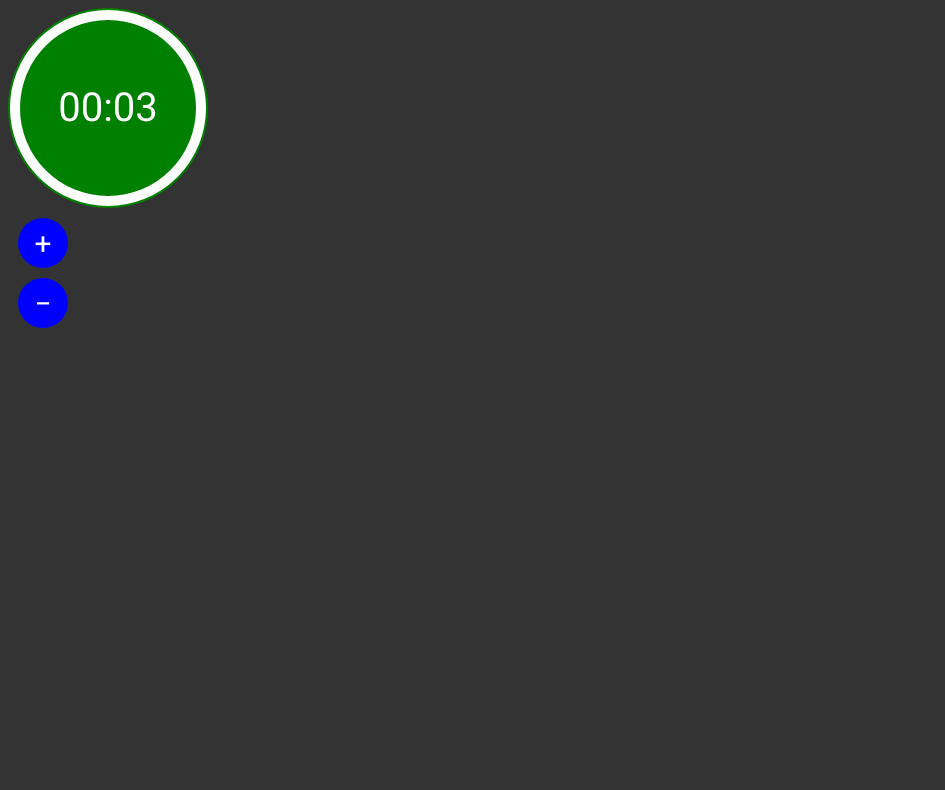
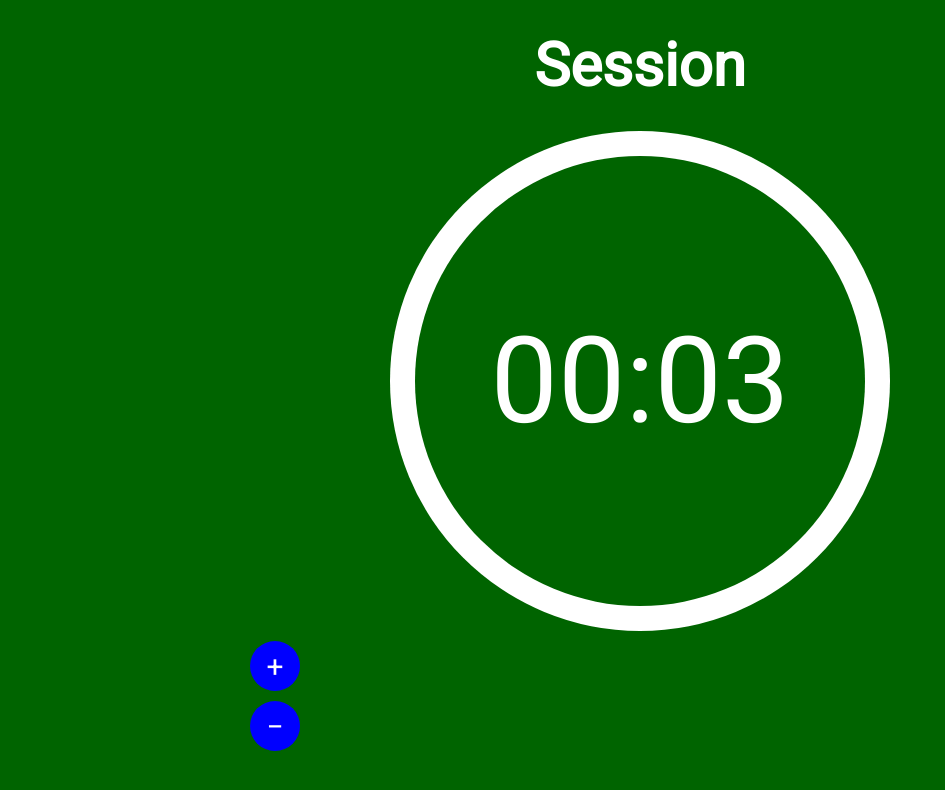
Before and after one commit to Meepasaurus/pomodoro, a website: page assets/index.html in a window 1280 px wide. Shown: the whole page, without its empty margins (0-945 px from the left). Drawn offline with nearby package versions, Linux system fonts and the light colour scheme; files that its build step writes are made by us from their sources.

Commit message:
layout wip, add sound

```diff
--- a/assets/index.html
+++ b/assets/index.html
@@ -9,7 +9,11 @@
 	<title>Pomodoro Timer</title>
 </head>
 <body>
-	<main>
+	<audio id="notification" src="audio/chime.mp3" preload="auto"></audio>
+	<main class="wrapper">
+		<div class="title"><h2 id="title">Session</h2></div>
+		<section class="clock-container">
+			<div class="one-by-one-aspect-ratio"></div>
 			<a class="btn-clock" href="#">
 				<div id="slice" class="circle-background">
 					<div class="clock-face">
@@ -17,6 +21,7 @@
 					</div>
 				</div>
 			</a>
+		</section>
 		<a id="plus" class="btn" href="#"><p>&plus;</p></a>
 		<a id="minus" class="btn" href="#"><p>&minus;</p></a>
 	</main>
--- a/assets/index.js
+++ b/assets/index.js
@@ -1,15 +1,13 @@
 'use strict';
 
-var Timer = function(defaultWorkSeconds, defaultBreakSeconds, sliceDOM, counterDOM){
+var Timer = function(defaultSessionSeconds, defaultBreakSeconds, sliceDOM, counterDOM){
 	var slice = sliceDOM,
 		counter = counterDOM,
-		timerType = 'work',
-		totalWorkSeconds = defaultWorkSeconds,
+		timerType = 'session',
+		totalSessionSeconds = defaultSessionSeconds,
 		totalBreakSeconds = defaultBreakSeconds,
 		sectionTotalSeconds = 0,
 		sectionRemainingSeconds = 0,
-		//remainingWorkSeconds = totalWorkSeconds,
-		//remainingBreakSeconds = totalBreakSeconds,
 		interval = '',
 		isActive = false;
 
@@ -33,6 +31,15 @@ var Timer = function(defaultWorkSeconds, defaultBreakSeconds, sliceDOM, counterD
 		updateClock: function(){
 			//remainingSeconds/totalSeconds = x/360 degrees
 			var degrees = (sectionRemainingSeconds/sectionTotalSeconds) * 360;
+
+			//change title at start of section
+			if (degrees === 360){
+				if (timerType === 'session'){
+					$('#title').text('Session');
+				} else {
+					$('#title').text('Break');
+				}
+			}
 
 			//linear gradient method adapted from SO - Sampson
 			if (degrees <= 180){
@@ -58,10 +65,17 @@ var Timer = function(defaultWorkSeconds, defaultBreakSeconds, sliceDOM, counterD
 			if (sectionRemainingSeconds === 0){
 				this.startStop();
 				console.log(timerType + ' time\'s up.');
-				if (timerType === 'work'){
+				if (timerType === 'session'){
+					document.getElementById("notification").play();
 					timerType = 'break';
 					sectionRemainingSeconds = totalBreakSeconds;
 					sectionTotalSeconds = totalBreakSeconds;
+					this.startStop();
+				} else {
+					document.getElementById("notification").play();
+					timerType = 'session';
+					sectionRemainingSeconds = totalSessionSeconds;
+					sectionTotalSeconds = totalSessionSeconds;
 					this.startStop();
 				}
 			} else {
@@ -84,14 +98,14 @@ var Timer = function(defaultWorkSeconds, defaultBreakSeconds, sliceDOM, counterD
 
 		setSeconds: function(newSeconds){
 			if (newSeconds){
-				totalWorkSeconds += 2;
+				totalSessionSeconds += 2;
 			}
 			this.updateClock();
 		},
 
 		init: function(){
-			sectionRemainingSeconds = totalWorkSeconds;
-			sectionTotalSeconds = totalWorkSeconds;
+			sectionRemainingSeconds = totalSessionSeconds;
+			sectionTotalSeconds = totalSessionSeconds;
 			this.updateClock();
 		}
 	};
--- a/assets/index.scss
+++ b/assets/index.scss
@@ -3,32 +3,65 @@
 }
 
 body {
+	margin: 0;
+	padding: 30px;
 	font-family: 'Roboto', sans-serif;
-	background-color: #333;
+	background-color: darkgreen;
 }
 
 a {
 	text-decoration: none;
 }
 
+.wrapper {
+	max-width: 800px;
+	width: 100%;
+	margin: 0 auto;
+}
+
+.title {
+	text-align: center;
+
+	h2 {
+		margin: 0 0 30px 0;
+		padding: 0;
+		font-size: 60px;
+		color: white;
+	}
+}
+
+.clock-container {
+	position: relative;
+  	width: 100%;
+  	max-width: 500px;
+  	max-height: 500px;
+  	margin: 0 auto;
+}
+
+.one-by-one-aspect-ratio {
+	padding-bottom: 100%;
+}
+
 .circle-background {
-    width: 200px;
-    height: 200px;
-    display: block;
+	position: absolute;
+ 	top: 0;
+ 	bottom: 0;
+ 	left: 0;
+ 	right: 0;
     border-radius: 50%;
     background-color: white;
-    border: 2px solid green;
 }
 
 .clock-face {
-	position: relative;
+	position: absolute;
 	z-index: 2;
 	top: 5%;
+	left: 5%;
 	width: 90%;
 	height: 90%;
 	margin: 0 auto;
 	border-radius: 50%;
-	background-color: green;
+	background-color: darkgreen;
 }
 
 .counter {
@@ -43,7 +76,7 @@ a {
 		margin: 0;
 		padding: 0;
 		text-align: center;
-		font-size: 40px;
+		font-size: 120px;
 		color: white;
 	}
 }
@@ -70,3 +103,24 @@ a {
 		font-size: 30px;
 	}
 }
+
+@media screen and (max-width: 510px){
+	.counter p {
+		font-size: 100px;
+	}
+}
+
+@media screen and (max-width: 400px){
+	.counter p {
+		font-size: 80px;
+	}
+	.title h2 {
+		font-size: 50px;
+	}
+}
+
+@media screen and (max-width: 330px){
+	.counter p {
+		font-size: 60px;
+	}
+}
```
Also changed, not shown: README.md, build/index.css, build/index.html, build/index.js, 6 other files. Lines whose indentation alone changed are shown as unchanged.
